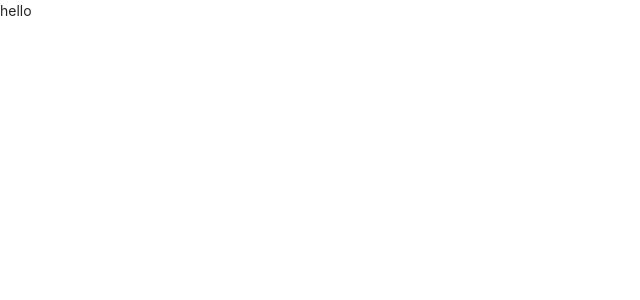
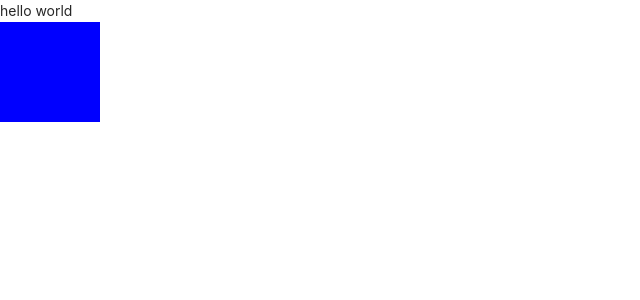
Before and after one commit to laclys/wukong, a React (Vite) app: page / in a window 1280 px wide. Shown: the top 300 px of the page, without its empty margins (0-640 px from the left). Built offline with nearby package versions, Linux system fonts and the light colour scheme.

Commit message:
drag demo

```diff
--- a/src/App.tsx
+++ b/src/App.tsx
@@ -1,6 +1,69 @@
+import { useState, useRef } from 'react'
+
 import './app.scss'
-import { useState } from 'react'
 
 export default () => {
-  return <div className="app-home">hello</div>
+
+  const [pos, setPos] = useState({
+    top: 0,
+    left: 0
+  })
+
+  const moveDraggier = (() => {
+
+    const currentPos = useRef({
+      sTop: 0,
+      sLeft: 0,
+      sX: 0,
+      sY: 0
+    })
+
+    const mouseDown = (e: React.MouseEvent<HTMLDivElement>) => {
+      document.addEventListener('mousemove', mouseMove)
+      document.addEventListener('mouseup', mouseUp)
+      currentPos.current = {
+        sTop: pos.top,
+        sLeft: pos.left,
+        sX: e.clientX,
+        sY: e.clientY
+      }
+    }
+
+    const mouseMove = (e: MouseEvent) => {
+      const { sTop, sLeft, sX, sY } = currentPos.current
+      const durX = e.clientX - sX
+      const durY = e.clientY - sY
+      setPos({
+        top: sTop + durY,
+        left: sLeft + durX
+      })
+    }
+
+    const mouseUp = (e: MouseEvent) => {
+      document.removeEventListener('mousemove', mouseMove)
+      document.removeEventListener('mouseup', mouseUp)
+    }
+
+    return {
+      mouseDown
+    }
+
+  })()
+
+
+  return <div className="app-home">
+    <div >hello world</div>
+    <div style={{
+      display: 'inline-flex',
+      position: 'relative',
+      top: `${pos.top}px`,
+      left: `${pos.left}px`,
+      width: '100px',
+      height: '100px',
+      background: 'blue',
+    }}
+    onMouseDown={moveDraggier.mouseDown}
+
+    ></div>
+  </div>
 }
--- a/vite.config.ts
+++ b/vite.config.ts
@@ -4,7 +4,7 @@ import { defineConfig } from 'vite'
 
 export default defineConfig({
   build: {
-    base: '/react-visual-editor/',
+    base: '/react-visual-editor/', // 部署基础路径
     outDir: 'docs',
   },
   optimizeDeps: {
```
